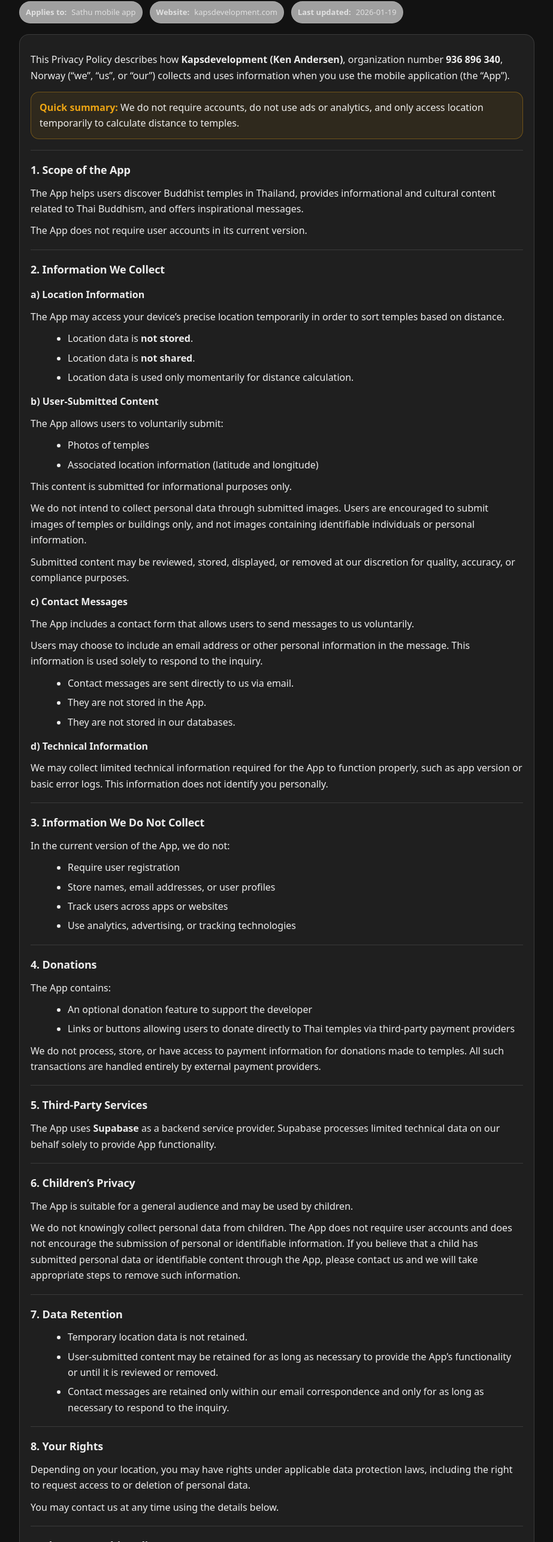
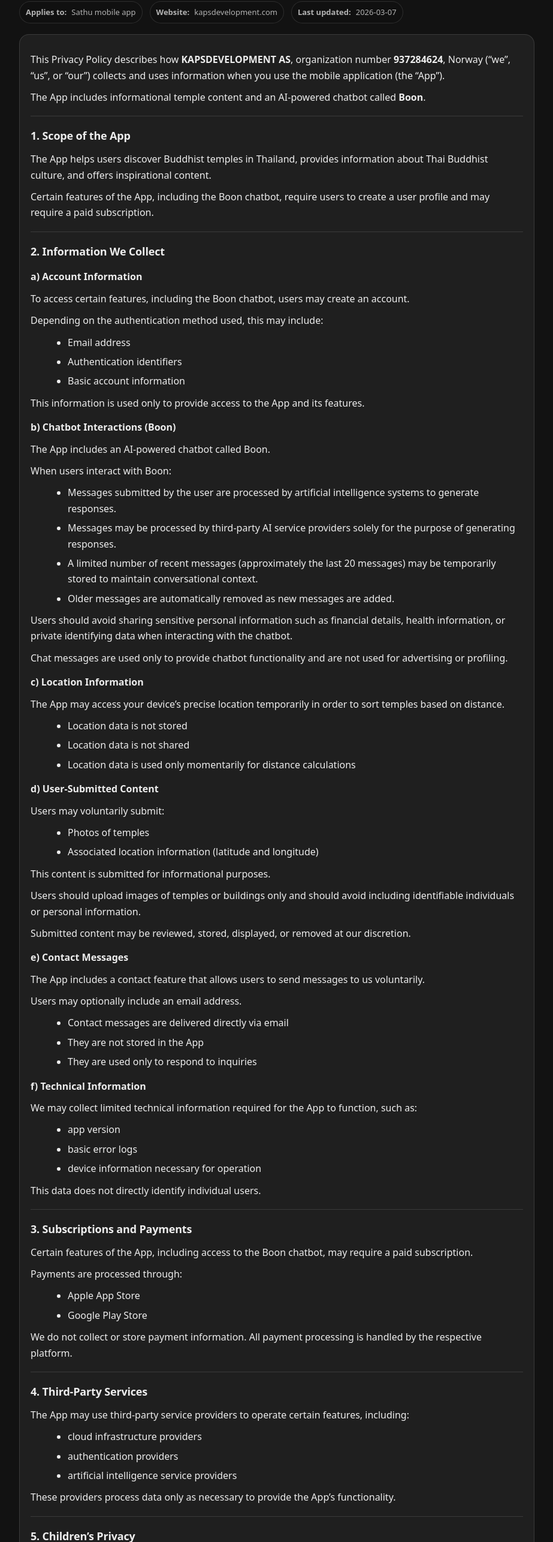
Before and after one commit to kapsdevelopment/kapsdevelopment_homepage, a plain HTML site: page sathu/privacy/index.html in a window 1280 px wide. Shown: the part 189-2760 px from the top of the page at 60% size, without its empty margins (178-1101 px from the left). Drawn offline with Linux system fonts and the light colour scheme.

Commit message:
New Privacy Policy

```diff
--- a/sathu/privacy/index.html
+++ b/sathu/privacy/index.html
@@ -4,46 +4,34 @@
 <meta charset="utf-8" />
 <meta name="viewport" content="width=device-width, initial-scale=1" />
 <meta name="color-scheme" content="dark" />
-  <title>Sathu — Privacy Policy | Kapsdevelopment</title>
-  <meta name="description" content="Privacy Policy for the Sathu app by Kapsdevelopment." />
+<title>Sathu — Privacy Policy | KAPSDEVELOPMENT AS</title>
+<meta name="description" content="Privacy Policy for the Sathu app by KAPSDEVELOPMENT AS." />
 
 <style>
 :root{
-      --bg: #0f0f10;
-      --panel: rgba(255,255,255,0.06);
-      --text: rgba(255,255,255,0.92);
-      --muted: rgba(255,255,255,0.68);
-      --border: rgba(255,255,255,0.12);
-      --accent: #ECA413;
-      --link: #ffd27a;
-      --max: 860px;
-      --radius: 16px;
+--bg:#0f0f10;
+--panel:rgba(255,255,255,0.06);
+--text:rgba(255,255,255,0.92);
+--muted:rgba(255,255,255,0.68);
+--border:rgba(255,255,255,0.12);
+--accent:#ECA413;
+--link:#ffd27a;
+--max:860px;
+--radius:16px;
 }
-/*
-    @media (prefers-color-scheme: light) {
-      :root{
-        --bg: #f7f6f3;
-        --panel: rgba(0,0,0,0.04);
-        --text: rgba(0,0,0,0.90);
-        --muted: rgba(0,0,0,0.62);
-        --border: rgba(0,0,0,0.12);
-        --link: #7a4d00;
-      }
-    }
-*/
-    html, body { height: 100%; }
+
 body{
 margin:0;
-      font-family: ui-sans-serif, system-ui, -apple-system, Segoe UI, Roboto, Helvetica, Arial, "Apple Color Emoji","Segoe UI Emoji";
+font-family: ui-sans-serif, system-ui, -apple-system, Segoe UI, Roboto, Helvetica, Arial;
 background: transparent;
 color: var(--text);
 line-height: 1.65;
 }
 
 .wrap{
-      max-width: var(--max);
-      margin: 0 auto;
-      padding: 28px 18px 80px;
+max-width:var(--max);
+margin:0 auto;
+padding:28px 18px 80px;
 }
 
 .top{
@@ -52,7 +40,7 @@
 align-items:flex-start;
 justify-content:space-between;
 flex-wrap:wrap;
-      margin-bottom: 18px;
+margin-bottom:18px;
 }
 
 .brand{
@@ -65,304 +53,385 @@
 display:inline-flex;
 align-items:center;
 gap:10px;
-      padding: 10px 12px;
-      border: 1px solid var(--border);
-      background: var(--panel);
-      border-radius: var(--radius);
+padding:10px 12px;
+border:1px solid var(--border);
+background:var(--panel);
+border-radius:var(--radius);
 }
 
 .dot{
 width:10px;height:10px;border-radius:999px;
-      background: var(--accent);
-      box-shadow: 0 0 0 4px rgba(236,164,19,0.18);
+background:var(--accent);
+box-shadow:0 0 0 4px rgba(236,164,19,0.18);
 }
 
 h1{
 font-size: clamp(26px, 3.2vw, 36px);
-      margin: 8px 0 2px;
-      letter-spacing: -0.02em;
+margin:8px 0 2px;
+letter-spacing:-0.02em;
 }
 
 .subtitle{
-      color: var(--muted);
-      margin: 0;
-      font-size: 14px;
+color:var(--muted);
+margin:0;
+font-size:14px;
 }
 
 .card{
-      border: 1px solid var(--border);
-      background: var(--panel);
-      border-radius: var(--radius);
-      padding: 18px;
-      margin-top: 14px;
+border:1px solid var(--border);
+background:var(--panel);
+border-radius:var(--radius);
+padding:18px;
+margin-top:14px;
 }
 
 h2{
-      font-size: 18px;
-      margin: 22px 0 10px;
-      letter-spacing: -0.01em;
+font-size:18px;
+margin:22px 0 10px;
+letter-spacing:-0.01em;
 }
 
-    .card h2{ margin-top: 0; }
+.card h2{ margin-top:0; }
 
-    p{ margin: 10px 0; color: var(--text); }
-    ul{ margin: 8px 0 8px 22px; }
-    li{ margin: 6px 0; color: var(--text); }
+p{ margin:10px 0; }
+ul{ margin:8px 0 8px 22px; }
+li{ margin:6px 0; }
 
-    a{ color: var(--link); text-decoration: none; }
-    a:hover{ text-decoration: underline; }
+a{ color:var(--link); text-decoration:none; }
+a:hover{ text-decoration:underline; }
 
 .meta{
 display:flex;
 gap:12px;
 flex-wrap:wrap;
-      margin-top: 10px;
-      color: var(--muted);
-      font-size: 13px;
+margin-top:10px;
+color:var(--muted);
+font-size:13px;
 }
 
 .pill{
 display:inline-flex;
 align-items:center;
 gap:8px;
-      padding: 7px 10px;
-      border-radius: 999px;
-      border: 1px solid var(--border);
-      background: rgba(0,0,0,0.10);
-    }
-
-    @media (prefers-color-scheme: light) {
-      .pill{ background: rgba(255,255,255,0.6); }
+padding:7px 10px;
+border-radius:999px;
+border:1px solid var(--border);
+background:rgba(0,0,0,0.10);
 }
 
 .hr{
 height:1px;
-      background: var(--border);
-      margin: 18px 0;
+background:var(--border);
+margin:18px 0;
 }
 
 .callout{
-      border: 1px solid rgba(236,164,19,0.35);
-      background: rgba(236,164,19,0.08);
-      border-radius: 14px;
-      padding: 12px 14px;
-      color: var(--text);
-      margin: 14px 0;
+border:1px solid rgba(236,164,19,0.35);
+background:rgba(236,164,19,0.08);
+border-radius:14px;
+padding:12px 14px;
+margin:14px 0;
 }
 
-    .callout strong{
-      color: var(--accent);
-    }
-
-    code{
-      font-family: ui-monospace, SFMono-Regular, Menlo, Monaco, Consolas, "Liberation Mono", "Courier New", monospace;
-      font-size: 0.95em;
-      background: rgba(0,0,0,0.15);
-      padding: 2px 6px;
-      border-radius: 8px;
-      border: 1px solid var(--border);
-    }
+.callout strong{ color:var(--accent); }
 
 .footer{
-      margin-top: 26px;
-      color: var(--muted);
-      font-size: 13px;
+margin-top:26px;
+color:var(--muted);
+font-size:13px;
 }
 </style>
 </head>
 
 <body>
 <main class="wrap">
+
 <div class="top">
 <div class="brand">
+
 <div class="badge">
-          <span class="dot" aria-hidden="true"></span>
+<span class="dot"></span>
 <strong>Sathu</strong>
-          <span style="color:var(--muted)">by Kapsdevelopment</span>
+<span style="color:var(--muted)">by KAPSDEVELOPMENT AS</span>
 </div>
+
 <h1>Privacy Policy</h1>
 <p class="subtitle">How we collect and use information when you use the Sathu mobile app.</p>
 
 <div class="meta">
 <span class="pill"><strong>Applies to:</strong> Sathu mobile app</span>
 <span class="pill"><strong>Website:</strong> kapsdevelopment.com</span>
-          <!-- Change these dates whenever you update the text -->
-          <span class="pill"><strong>Last updated:</strong> 2026-01-19</span>
+<span class="pill"><strong>Last updated:</strong> 2026-03-07</span>
 </div>
+
 </div>
 </div>
 
 <section class="card">
+
 <p>
-        This Privacy Policy describes how <strong>Kapsdevelopment (Ken Andersen)</strong>, organization number
-        <strong>936 896 340</strong>, Norway (“we”, “us”, or “our”) collects and uses information when you use the
+This Privacy Policy describes how <strong>KAPSDEVELOPMENT AS</strong>, organization number
+<strong>937284624</strong>, Norway (“we”, “us”, or “our”) collects and uses information when you use the
 mobile application (the “App”).
 </p>
 
-      <div class="callout">
-        <strong>Quick summary:</strong> We do not require accounts, do not use ads or analytics, and only access
-        location temporarily to calculate distance to temples.
-      </div>
+<p>
+The App includes informational temple content and an AI-powered chatbot called <strong>Boon</strong>.
+</p>
 
 <div class="hr"></div>
 
 <h2>1. Scope of the App</h2>
+
 <p>
-        The App helps users discover Buddhist temples in Thailand, provides informational and cultural content related
-        to Thai Buddhism, and offers inspirational messages.
+The App helps users discover Buddhist temples in Thailand, provides information about Thai Buddhist culture,
+and offers inspirational content.
 </p>
-      <p>The App does not require user accounts in its current version.</p>
+
+<p>
+Certain features of the App, including the Boon chatbot, require users to create a user profile and may require
+a paid subscription.
+</p>
 
 <div class="hr"></div>
 
 <h2>2. Information We Collect</h2>
 
-      <h3 style="margin:14px 0 6px; font-size:16px;">a) Location Information</h3>
+<h3 style="margin:14px 0 6px;font-size:16px;">a) Account Information</h3>
+
+<p>
+To access certain features, including the Boon chatbot, users may create an account.
+</p>
+
+<p>
+Depending on the authentication method used, this may include:
+</p>
+
+<ul>
+<li>Email address</li>
+<li>Authentication identifiers</li>
+<li>Basic account information</li>
+</ul>
+
+<p>
+This information is used only to provide access to the App and its features.
+</p>
+
+<h3 style="margin:14px 0 6px;font-size:16px;">b) Chatbot Interactions (Boon)</h3>
+
+<p>
+The App includes an AI-powered chatbot called Boon.
+</p>
+
+<p>
+When users interact with Boon:
+</p>
+
+<ul>
+<li>Messages submitted by the user are processed by artificial intelligence systems to generate responses.</li>
+<li>Messages may be processed by third-party AI service providers solely for the purpose of generating responses.</li>
+<li>A limited number of recent messages (approximately the last 20 messages) may be temporarily stored to maintain conversational context.</li>
+<li>Older messages are automatically removed as new messages are added.</li>
+</ul>
+
+<p>
+Users should avoid sharing sensitive personal information such as financial details, health information, or private identifying data when interacting with the chatbot.
+</p>
+
+<p>
+Chat messages are used only to provide chatbot functionality and are not used for advertising or profiling.
+</p>
+
+<h3 style="margin:14px 0 6px;font-size:16px;">c) Location Information</h3>
+
 <p>
 The App may access your device’s precise location temporarily in order to sort temples based on distance.
 </p>
+
 <ul>
-        <li>Location data is <strong>not stored</strong>.</li>
-        <li>Location data is <strong>not shared</strong>.</li>
-        <li>Location data is used only momentarily for distance calculation.</li>
+<li>Location data is not stored</li>
+<li>Location data is not shared</li>
+<li>Location data is used only momentarily for distance calculations</li>
 </ul>
 
-      <h3 style="margin:14px 0 6px; font-size:16px;">b) User-Submitted Content</h3>
-      <p>The App allows users to voluntarily submit:</p>
+<h3 style="margin:14px 0 6px;font-size:16px;">d) User-Submitted Content</h3>
+
+<p>
+Users may voluntarily submit:
+</p>
+
 <ul>
 <li>Photos of temples</li>
 <li>Associated location information (latitude and longitude)</li>
 </ul>
+
 <p>
-        This content is submitted for informational purposes only.
-      </p>
-      <p>
-        We do not intend to collect personal data through submitted images. Users are encouraged to submit images of
-        temples or buildings only, and not images containing identifiable individuals or personal information.
-      </p>
-      <p>
-        Submitted content may be reviewed, stored, displayed, or removed at our discretion for quality, accuracy, or
-        compliance purposes.
+This content is submitted for informational purposes.
 </p>
 
-      <h3 style="margin:14px 0 6px; font-size:16px;">c) Contact Messages</h3>
 <p>
-        The App includes a contact form that allows users to send messages to us voluntarily.
+Users should upload images of temples or buildings only and should avoid including identifiable individuals or personal information.
 </p>
+
 <p>
-        Users may choose to include an email address or other personal information in the message. This information is
-        used solely to respond to the inquiry.
+Submitted content may be reviewed, stored, displayed, or removed at our discretion.
 </p>
+
+<h3 style="margin:14px 0 6px;font-size:16px;">e) Contact Messages</h3>
+
+<p>
+The App includes a contact feature that allows users to send messages to us voluntarily.
+</p>
+
+<p>
+Users may optionally include an email address.
+</p>
+
 <ul>
-        <li>Contact messages are sent directly to us via email.</li>
-        <li>They are not stored in the App.</li>
-        <li>They are not stored in our databases.</li>
+<li>Contact messages are delivered directly via email</li>
+<li>They are not stored in the App</li>
+<li>They are used only to respond to inquiries</li>
 </ul>
 
-      <h3 style="margin:14px 0 6px; font-size:16px;">d) Technical Information</h3>
+<h3 style="margin:14px 0 6px;font-size:16px;">f) Technical Information</h3>
+
 <p>
-        We may collect limited technical information required for the App to function properly, such as app version or
-        basic error logs. This information does not identify you personally.
+We may collect limited technical information required for the App to function, such as:
+</p>
+
+<ul>
+<li>app version</li>
+<li>basic error logs</li>
+<li>device information necessary for operation</li>
+</ul>
+
+<p>
+This data does not directly identify individual users.
 </p>
 
 <div class="hr"></div>
 
-      <h2>3. Information We Do Not Collect</h2>
-      <p>In the current version of the App, we do not:</p>
+<h2>3. Subscriptions and Payments</h2>
+
+<p>
+Certain features of the App, including access to the Boon chatbot, may require a paid subscription.
+</p>
+
+<p>
+Payments are processed through:
+</p>
+
 <ul>
-        <li>Require user registration</li>
-        <li>Store names, email addresses, or user profiles</li>
-        <li>Track users across apps or websites</li>
-        <li>Use analytics, advertising, or tracking technologies</li>
+<li>Apple App Store</li>
+<li>Google Play Store</li>
+</ul>
+
+<p>
+We do not collect or store payment information. All payment processing is handled by the respective platform.
+</p>
+
+<div class="hr"></div>
+
+<h2>4. Third-Party Services</h2>
+
+<p>
+The App may use third-party service providers to operate certain features, including:
+</p>
+
+<ul>
+<li>cloud infrastructure providers</li>
+<li>authentication providers</li>
+<li>artificial intelligence service providers</li>
+</ul>
+
+<p>
+These providers process data only as necessary to provide the App’s functionality.
+</p>
+
+<div class="hr"></div>
+
+<h2>5. Children’s Privacy</h2>
+
+<p>
+The App is rated 4+ in the Apple App Store.
+</p>
+
+<p>
+The App is not specifically directed at children and does not knowingly collect personal data from children.
+</p>
+
+<p>
+If you believe a child has submitted personal information through the App, please contact us so that the information can be removed.
+</p>
+
+<div class="hr"></div>
+
+<h2>6. Data Retention</h2>
+
+<p>We retain data only as long as necessary to operate the App.</p>
+
+<ul>
+<li>Chat messages are stored only temporarily to maintain conversational context</li>
+<li>Older messages are automatically deleted</li>
+<li>Location data is not stored</li>
+<li>Contact messages remain only within email correspondence</li>
 </ul>
 
 <div class="hr"></div>
 
-      <h2>4. Donations</h2>
-      <p>The App contains:</p>
+<h2>7. Your Rights</h2>
+
+<p>
+Depending on your location, you may have rights under applicable data protection laws, including:
+</p>
+
 <ul>
-        <li>An optional donation feature to support the developer</li>
-        <li>Links or buttons allowing users to donate directly to Thai temples via third-party payment providers</li>
+<li>the right to request access to your data</li>
+<li>the right to request deletion of your data</li>
 </ul>
+
 <p>
-        We do not process, store, or have access to payment information for donations made to temples.
-        All such transactions are handled entirely by external payment providers.
+You may contact us using the information below.
 </p>
 
 <div class="hr"></div>
 
-      <h2>5. Third-Party Services</h2>
+<h2>8. Changes to This Policy</h2>
+
 <p>
-        The App uses <strong>Supabase</strong> as a backend service provider. Supabase processes limited technical data
-        on our behalf solely to provide App functionality.
+We may update this Privacy Policy from time to time as the App evolves.
+</p>
+
+<p>
+Updates will be published within the App or on the App’s listing page.
 </p>
 
 <div class="hr"></div>
 
-      <h2>6. Children’s Privacy</h2>
+<h2>9. Contact</h2>
+
 <p>
-        The App is suitable for a general audience and may be used by children.
-      </p>
-      <p>
-        We do not knowingly collect personal data from children. The App does not require user accounts and does not encourage the submission of personal or identifiable information.
-        If you believe that a child has submitted personal data or identifiable content through the App, please contact us and we will take appropriate steps to remove such information.
+<strong>KAPSDEVELOPMENT AS</strong><br>
+Organization number: <strong>937284624</strong><br>
+Norway
 </p>
 
-      <div class="hr"></div>
-
-      <h2>7. Data Retention</h2>
-      <ul>
-        <li>Temporary location data is not retained.</li>
-        <li>
-          User-submitted content may be retained for as long as necessary to provide the App’s functionality or until it
-          is reviewed or removed.
-        </li>
-        <li>
-          Contact messages are retained only within our email correspondence and only for as long as necessary to
-          respond to the inquiry.
-        </li>
-      </ul>
-
-      <div class="hr"></div>
-
-      <h2>8. Your Rights</h2>
 <p>
-        Depending on your location, you may have rights under applicable data protection laws, including the right to
-        request access to or deletion of personal data.
-      </p>
-      <p>
-        You may contact us at any time using the details below.
+Email: <a href="mailto:contact@kapsdevelopment.com">contact@kapsdevelopment.com</a>
 </p>
 
-      <div class="hr"></div>
-
-      <h2>9. Changes to This Policy</h2>
-      <p>
-        We may update this Privacy Policy from time to time, particularly if new features are introduced.
-        Updates will be made available within the App or on the App’s listing page.
-      </p>
-
-      <div class="hr"></div>
-
-      <h2>10. Contact</h2>
-      <p>
-        <strong>Kapsdevelopment (Ken Andersen)</strong><br />
-        Organization number: <strong>936 896 340</strong><br />
-        Norway<br />
-      </p>
-      <p class="muted">
-        You can contact us via the in-app contact form or through our website.
-      </p>
 </section>
 
 <p class="footer">
-      © <span id="year"></span> Kapsdevelopment •
+© <span id="year"></span> KAPSDEVELOPMENT AS •
 <a href="https://www.kapsdevelopment.com">kapsdevelopment.com</a>
 </p>
+
 </main>
 
 <script>
 document.getElementById("year").textContent = new Date().getFullYear();
 </script>
+
 </body>
 </html>
```
Lines whose indentation alone changed are shown as unchanged.
